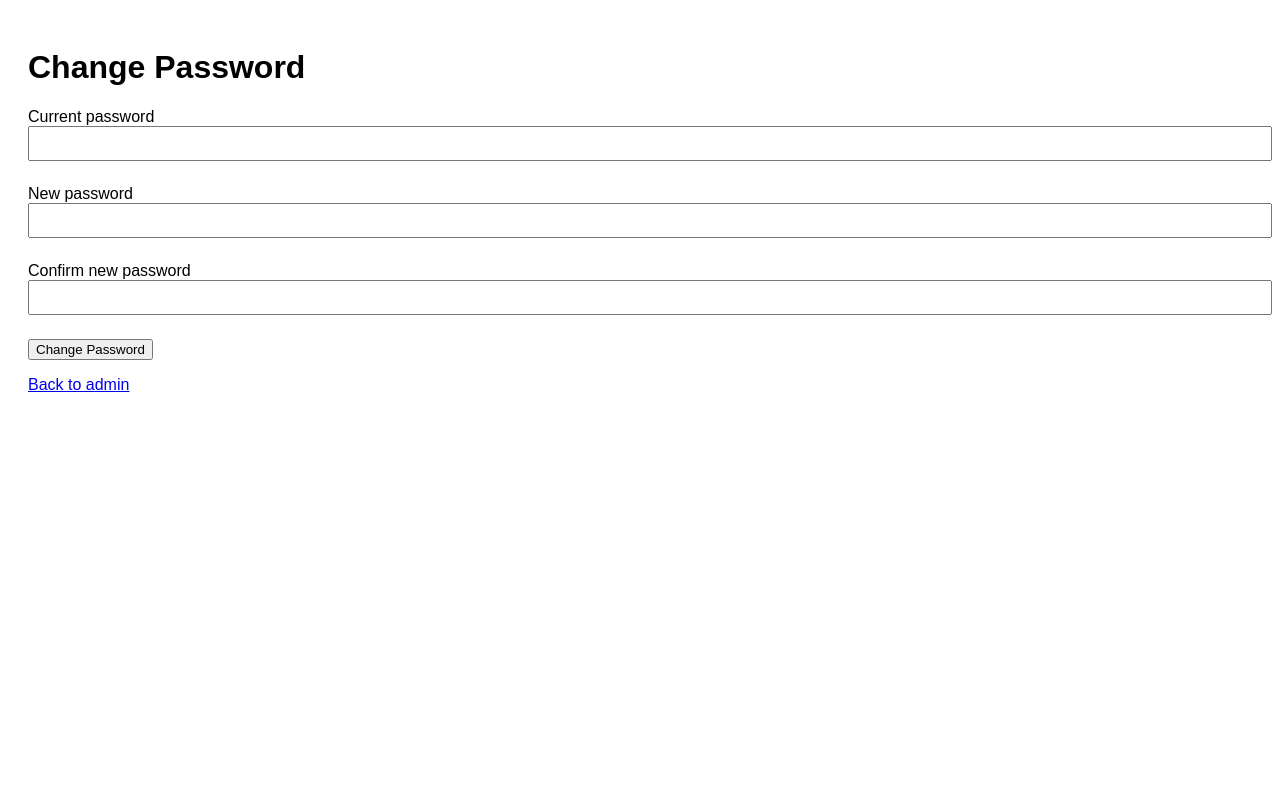
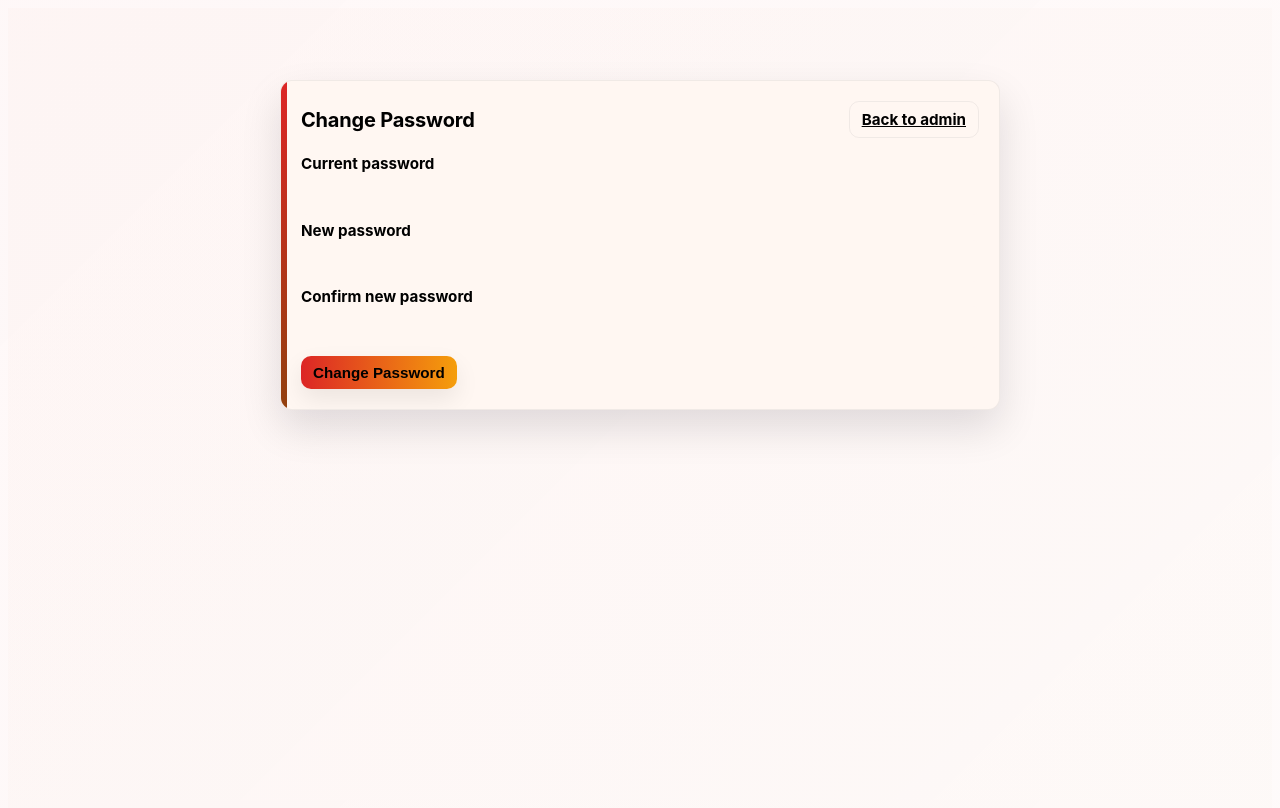
Before and after one commit to jmars319/thunder-road-bar-and-grill, a PHP site: page /admin/change-password.php in a window 1280 px wide. Before the commit the page ends 392 px from the top, so only its background shows below. Run offline with PHP 8.4, Linux system fonts and the light colour scheme; the visitor is signed in with stand-in values (Sample User, id 1); some libraries are stand-ins or nearby versions.

Commit message:
ui(admin): style change-password page to use admin layout and CSS

```diff
--- a/admin/change-password.php
+++ b/admin/change-password.php
@@ -107,20 +107,45 @@ generate_csrf_token();
 <html>
     <head>
         <meta charset="utf-8">
+        <meta name="viewport" content="width=device-width,initial-scale=1">
         <title>Change Admin Password</title>
-    <style>body{font-family:Arial,Helvetica,sans-serif;padding:20px}label{display:block;margin-bottom:.5rem}input{width:100%;padding:.5rem;margin-bottom:1rem}.error{color:var(--error-color)}.success{color:var(--success-color)}</style>
+        <link rel="stylesheet" href="/assets/css/admin.css">
     </head>
-  <body>
-    <h1>Change Password</h1>
-    <?php if ($error): ?><div class="error"><?php echo htmlspecialchars($error); ?></div><?php endif; ?>
-    <?php if ($success): ?><div class="success"><?php echo htmlspecialchars($success); ?></div><?php endif; ?>
+    <body class="admin">
+        <div class="page-wrap">
+            <div class="admin-card" style="max-width:720px;margin:2.5rem auto;padding:1.25rem">
+                <div class="header-row">
+                    <div class="header-left">
+                        <h1 style="margin:0">Change Password</h1>
+                    </div>
+                    <div class="header-actions">
+                        <a href="index.php" class="btn btn-ghost">Back to admin</a>
+                    </div>
+                </div>
+
+                <?php if ($error): ?><div class="success-alert" style="margin-top:.6rem">❌ <?php echo htmlspecialchars($error); ?></div><?php endif; ?>
+                <?php if ($success): ?><div class="success-alert" style="margin-top:.6rem">✅ <?php echo htmlspecialchars($success); ?></div><?php endif; ?>
+
+                <div class="content-editor" style="margin-top:1rem">
+                    <div class="left">
                         <form method="post">
                             <?php echo csrf_input_field(); ?>
-      <label>Current password<input name="current_password" type="password" required></label>
-      <label>New password<input name="new_password" type="password" required></label>
-      <label>Confirm new password<input name="confirm_password" type="password" required></label>
+                            <label class="form-label">Current password
+                                <input name="current_password" type="password" required class="form-input">
+                            </label>
+                            <label class="form-label">New password
+                                <input name="new_password" type="password" required class="form-input">
+                            </label>
+                            <label class="form-label">Confirm new password
+                                <input name="confirm_password" type="password" required class="form-input">
+                            </label>
+                            <div class="form-actions">
                                 <button type="submit" class="btn btn-primary">Change Password</button>
+                            </div>
                         </form>
-    <p><a href="index.php" class="btn btn-ghost">Back to admin</a></p>
+                    </div>
+                </div>
+            </div>
+        </div>
     </body>
 </html>
```
Lines whose indentation alone changed are shown as unchanged.
